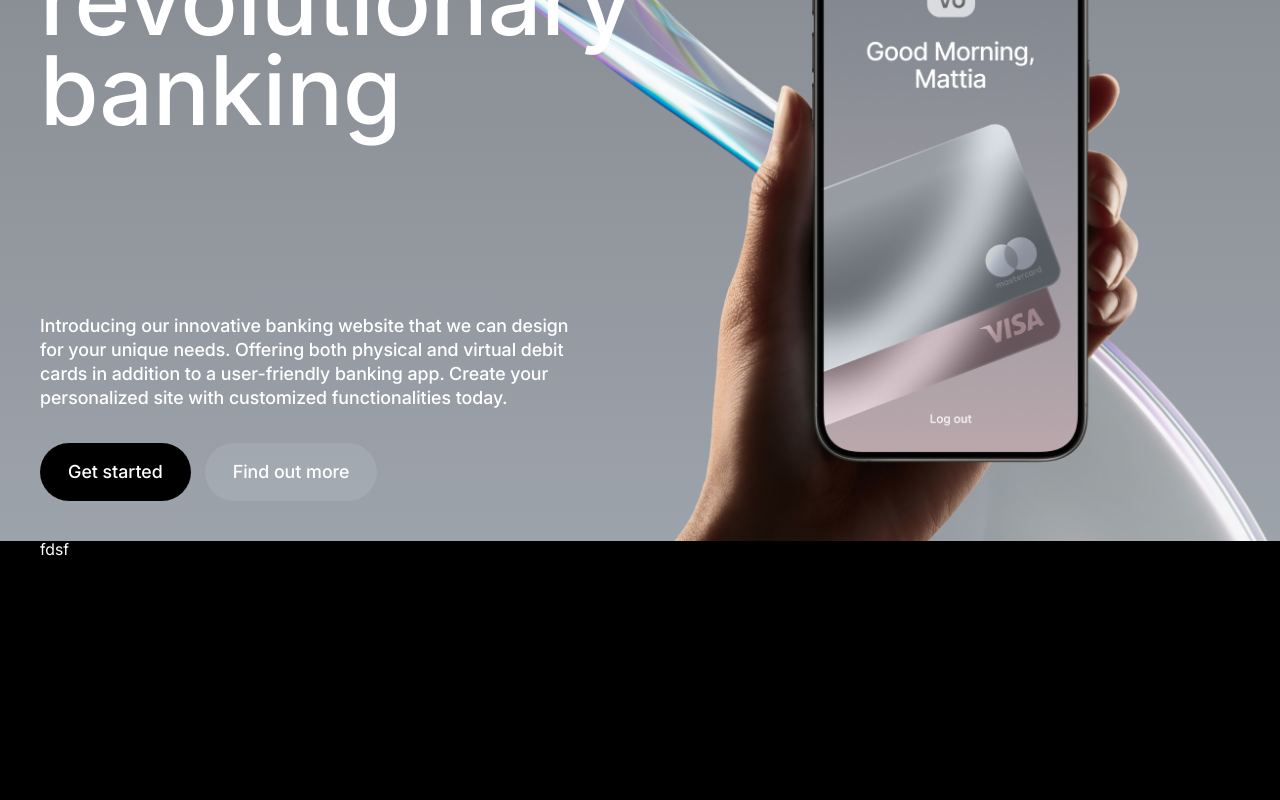
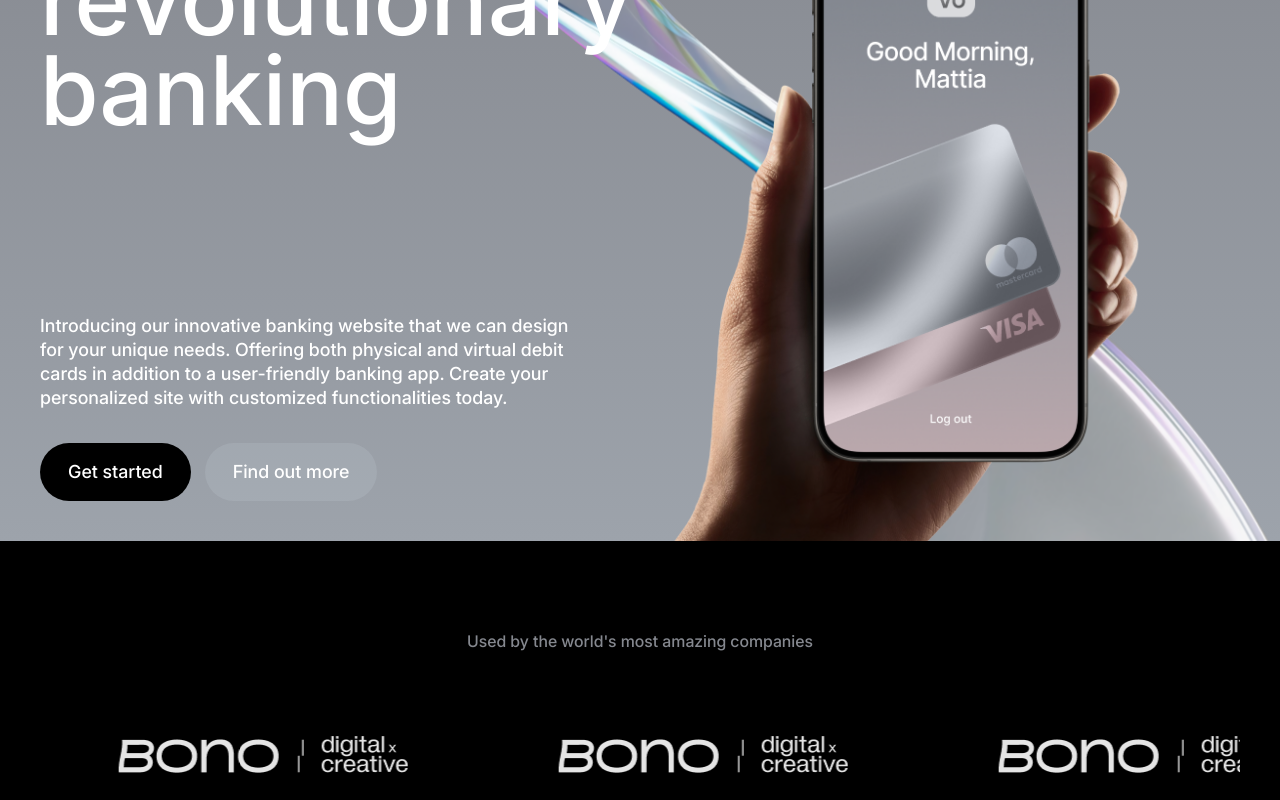
Before and after one commit to VLGKiwi/wivo_bank, a Next.js app: page / in a window 1280 px wide. Shown: the part 259-1059 px from the top of the page. Before the commit the page ends 818 px from the top, so only its background shows below. Built offline with nearby package versions, Linux system fonts and the light colour scheme.

Commit message:
feat: running-line done

```diff
--- a/custom.d.ts
+++ b/custom.d.ts
@@ -8,3 +8,8 @@ declare module "*.svg?url" {
 	const content: string;
 	export default content;
 }
+
+declare module "*.svg?inline" {
+	const content: string;
+	export default content;
+}
--- a/next.config.ts
+++ b/next.config.ts
@@ -3,11 +3,26 @@ import type { NextConfig } from "next";
 const nextConfig: NextConfig = {
   devIndicators: false,
   webpack(config) {
-    config.module.rules.push({
-      test: /\.svg$/,
-      use: ['@svgr/webpack'],
-    });
-    return config;
+    const fileLoaderRule = config.module.rules.find((rule) =>
+      rule.test?.test?.('.svg'),
+    )
+
+    config.module.rules.push(
+      {
+        ...fileLoaderRule,
+        test: /\.svg$/i,
+        resourceQuery: /url/, // *.svg?url
+      },
+      {
+        test: /\.svg$/i,
+        issuer: fileLoaderRule.issuer,
+        resourceQuery: { not: [...fileLoaderRule.resourceQuery.not, /url/] },
+        use: [{ loader: '@svgr/webpack', options: { icon: true } }]
+      },
+    )
+    fileLoaderRule.exclude = /\.svg$/i
+
+    return config
   },
 };
 
--- a/src/modules/Header/Header.module.scss
+++ b/src/modules/Header/Header.module.scss
@@ -3,6 +3,8 @@
 
 .container {
 	position: fixed;
+
+	z-index: 4;
 
 	width: 100%;
 
@@ -25,10 +27,22 @@
 		// margin-bottom: -76px;
 
 		.container_logo {
+
+			width: 136px;
+			height: 22px;
+
 			@include mobile {
 				position: relative;
 				z-index: 5;
+
+				width: 80px;
 			}
+
+			svg {
+				width: 100%;
+				height: 100%;
+			}
+
 		}
 
 		.container_actions {
--- a/src/modules/Header/Header.tsx
+++ b/src/modules/Header/Header.tsx
@@ -1,6 +1,4 @@
 'use client';
-
-import { useState } from "react";
 
 import Button from "@/ui/Button/Button";
 import { HeaderProps } from "./Header.types";
--- /dev/null
+++ b/src/modules/RunningLine/RunningLine.module.scss
@@ -0,0 +1,42 @@
+@import "@styles/variables.scss";
+@import "@styles/mixins.scss";
+
+.container {
+	width: 100%;
+
+	display: flex;
+	flex-direction: column;
+	align-items: center;
+	gap: 55px;
+
+	padding-top: 88px;
+
+	overflow: hidden;
+
+	&_title {
+		@include caption;
+
+		color: $light-gray;
+
+		text-align: center;
+	}
+
+	&_content {
+		width: 100%;
+		display: flex;
+		gap: 110px;
+		flex-wrap: nowrap;
+		will-change: transform;
+
+		@include mobile {
+			gap: 40px;
+		}
+
+		img {
+			@include mobile {
+				width: 251px;
+				height: 70px;
+			}
+		}
+	}
+}
--- /dev/null
+++ b/src/modules/RunningLine/RunningLine.tsx
@@ -0,0 +1,49 @@
+'use client'
+
+import Image from "next/image";
+import { RunningLineProps } from "./RunningLine.types";
+import styles from './RunningLine.module.scss';
+import gsap from "gsap";
+import { useRef } from "react";
+import { useGSAP } from "@gsap/react";
+
+const RunningLine = ({ title, content }: RunningLineProps) => {
+
+	const containerContentRef = useRef<HTMLDivElement>(null);
+
+	useGSAP(() => {
+		if (!containerContentRef.current) return;
+
+		const singleItemWidth = 330 + 110;
+		const totalItems = 10;
+		const elementWidth = singleItemWidth * totalItems;
+
+		gsap.to(containerContentRef.current, {
+			duration: 30,
+			x: `-=${elementWidth}`,
+			ease: "none",
+			repeat: -1
+		});
+
+	}, { scope: containerContentRef });
+
+	return (
+		<section className={styles.container}>
+			<h2 className={styles.container_title}>{title}</h2>
+			<div className={styles.container_content} ref={containerContentRef}>
+				{
+					Array.from({ length: 10 }).map((_, index) => (
+						<Image key={`first-${index}`} src={content} alt={title} width={330} height={92} quality={100} />
+					))
+				}
+				{
+					Array.from({ length: 10 }).map((_, index) => (
+						<Image key={`second-${index}`} src={content} alt={title} width={330} height={92} quality={100} />
+					))
+				}
+			</div>
+		</section>
+	)
+}
+
+export default RunningLine;
--- /dev/null
+++ b/src/modules/RunningLine/RunningLine.types.ts
@@ -0,0 +1,4 @@
+export interface RunningLineProps {
+	title: string;
+	content: string;
+}
--- a/src/view/HomePage/HomePage.tsx
+++ b/src/view/HomePage/HomePage.tsx
@@ -1,4 +1,5 @@
 import Future from "@/modules/Future/Future";
+import RunningLine from "@/modules/RunningLine/RunningLine";
 import Wrapper from "@/ui/Wrapper/Wrapper";
 
 const futureData = {
@@ -12,6 +13,11 @@ const futureData = {
 	imgAlt: "Phone with WIVO app"
 };
 
+const runningLineData = {
+	title: "Used by the world's most amazing companies",
+	content: "/images/running_line_img.png"
+};
+
 const HomePage = () => {
 	// Данные для компонента Future
 
@@ -19,9 +25,7 @@ const HomePage = () => {
 		<>
 			<Future {...futureData} />
 			<Wrapper>
-				<div>
-					<h1>fdsf</h1>
-				</div>
+				<RunningLine {...runningLineData} />
 			</Wrapper>
 		</>
 	)
```
Also changed, not shown: public/images/running_line_img.png (added).
